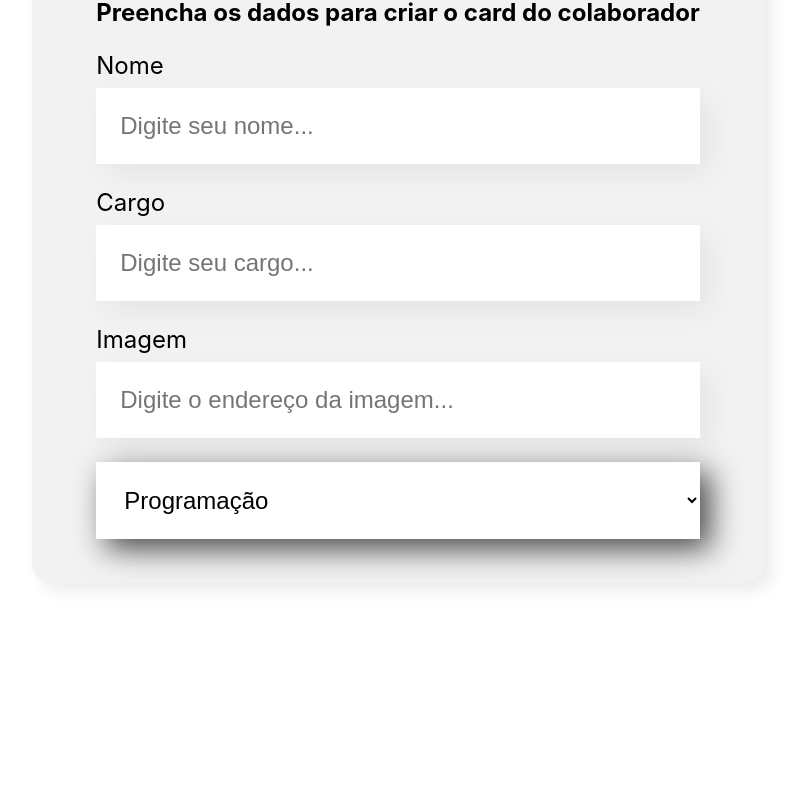
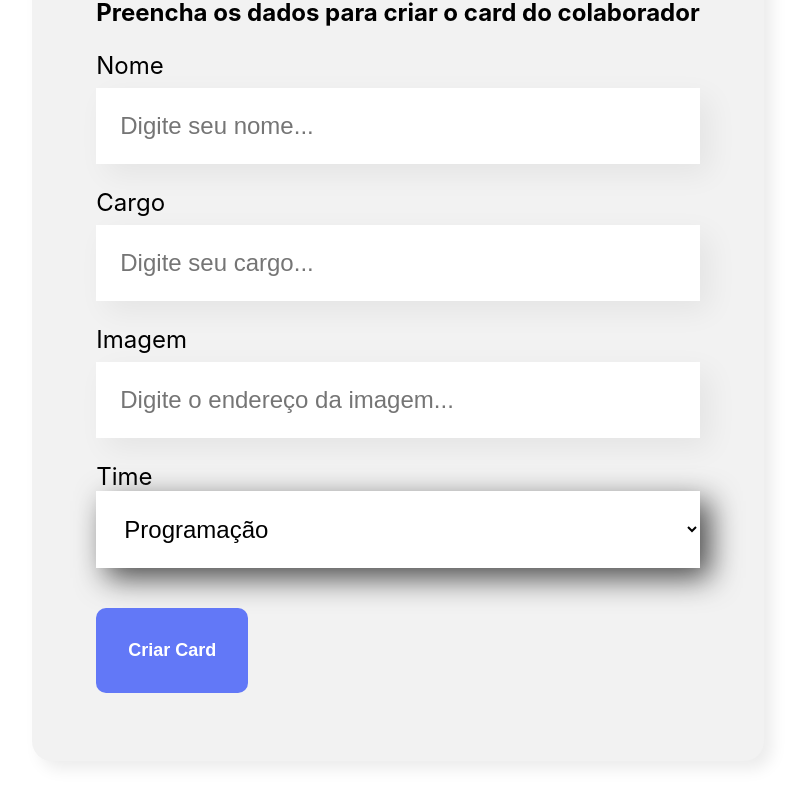
Before and after one commit to vitorguisc/Organizador-de-equipes, a React (Create React App) app: page / in a window 1280 px wide. Shown: the part 636-1441 px from the top of the page, without its empty margins (242-1042 px from the left). Before the commit the page ends 1299 px from the top, so only its background shows below. Built offline with nearby package versions, Linux system fonts and the light colour scheme.

Commit message:
Criando botao e adicionando eventos

```diff
--- /dev/null
+++ b/src/componentes/Botao/Botao.css
@@ -0,0 +1,14 @@
+.botao {
+    background-color: #6278f7;
+    border-radius: 10px;
+    font-weight: 700;
+    font-size: 18px;
+    padding: 32px;
+    border: none;
+    cursor: pointer;
+    color: #FFF;
+    margin: 32px 0;
+}
+.botao:hover {
+    color: #95FFD4
+}
--- /dev/null
+++ b/src/componentes/Botao/index.js
@@ -0,0 +1,9 @@
+import './Botao.css'
+
+const Botao = (props) => {
+    return (<button className='botao'>
+        {props.children}
+    </button>)
+}
+
+export default Botao
--- a/src/componentes/CampoTexto/index.js
+++ b/src/componentes/CampoTexto/index.js
@@ -9,7 +9,7 @@
             <label>
                 {props.label}
             </label>
-            <input placeholder={placeholderModificada}/>
+            <input required={props.obrigatorio} placeholder={placeholderModificada} />
         </div>
     )
 }
--- a/src/componentes/Formulario/index.js
+++ b/src/componentes/Formulario/index.js
@@ -1,7 +1,7 @@
 import CampoTexto from '../CampoTexto'
 import ListaSuspensa from '../ListaSuspensa'
 import './Formulario.css'
-
+import Botao from '../Botao'
 const Formulario = () => {
 
     const times = [
@@ -13,15 +13,21 @@
         'Mobile',
         ' Inovação e Gestão'
         ]
-
+        const aoSalvar = (evento) => {
+            evento.preventDefault()
+            console.log('Form foi submetido')
+        }
     return (
         <section className="formulario">
-            <form>
+            <form onSubmit={aoSalvar}>
                 <h2>Preencha os dados para criar o card do colaborador</h2>
-                <CampoTexto label="Nome" placeholder="Digite seu nome" />
-                <CampoTexto label="Cargo" placeholder="Digite seu cargo" />
-                <CampoTexto label="Imagem" placeholder="Digite o endereço da imagem" />
-                <ListaSuspensa itens={times}/>
+                <CampoTexto obrigatorio={true} label="Nome" placeholder="Digite seu nome"/>
+                <CampoTexto obrigatorio={true} label="Cargo" placeholder="Digite seu cargo"/>
+                <CampoTexto label="Imagem" placeholder="Digite o endereço da imagem"/>
+                <ListaSuspensa obrigatorio={true} label="Time" itens={times}/>
+                <Botao>
+                    Criar Card
+                </Botao>
             </form>
         </section>
     )
--- a/src/componentes/ListaSuspensa/index.js
+++ b/src/componentes/ListaSuspensa/index.js
@@ -5,7 +5,7 @@
     return(
         <div className='lista-suspensa'>
             <label>{props.label}</label>
-            <select>
+            <select required={props.required}>
                 {props.itens.map(item => <option key={item}>{item}</option>)}
             </select>
         </div>
```
